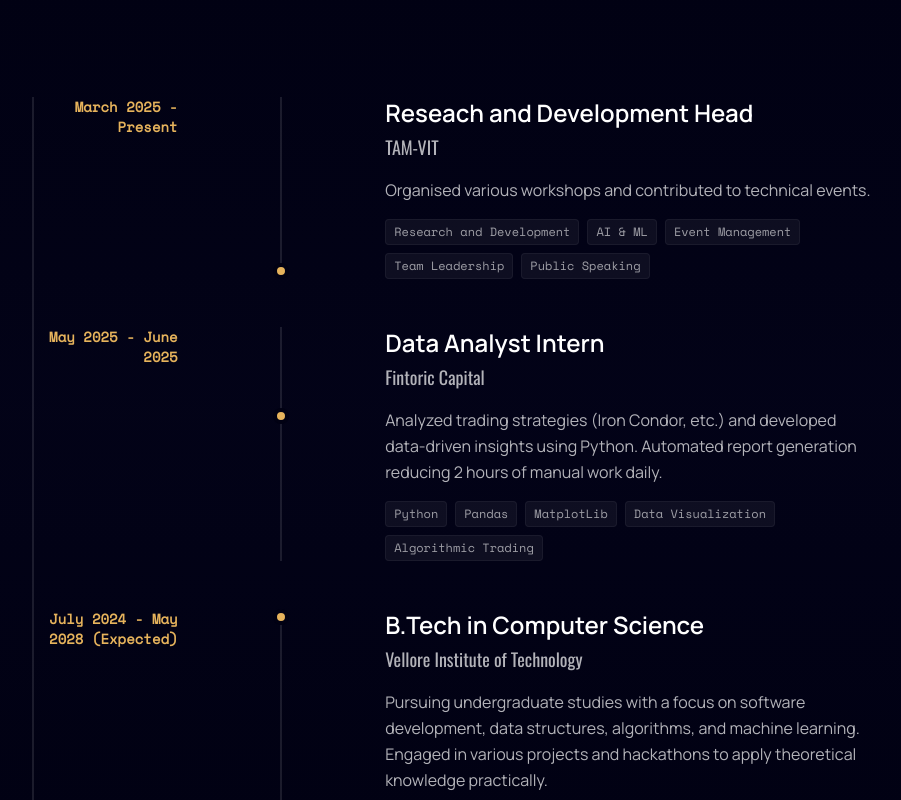
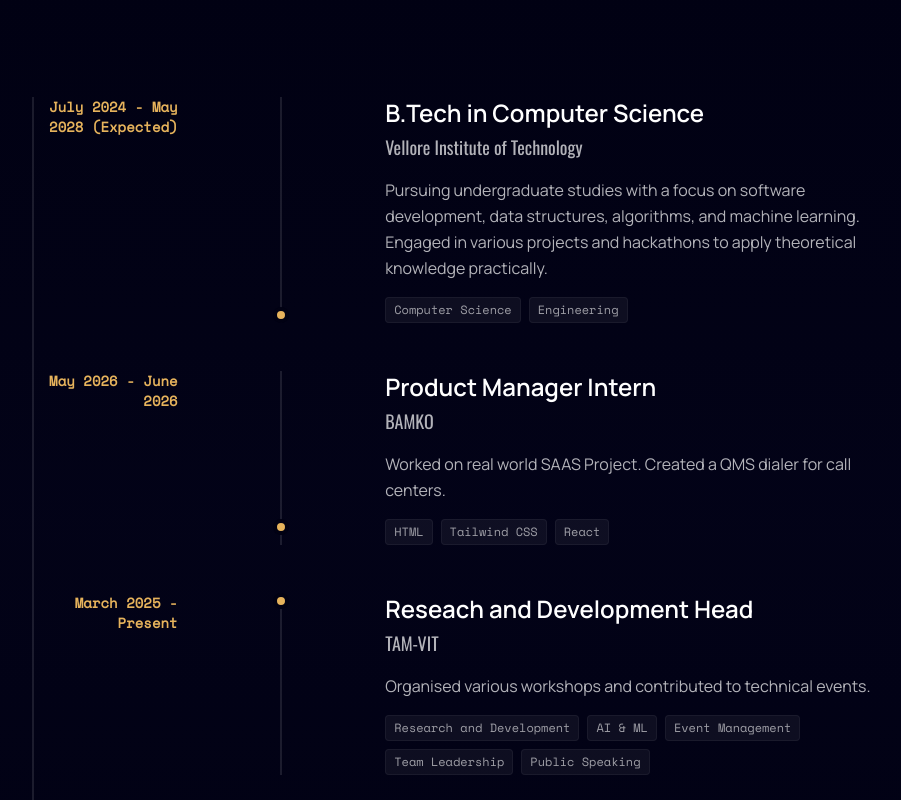
Before and after one commit to parth-garg01/Profile, a React (Vite) app: page / in a window 1280 px wide. Shown: the part 7020-7820 px from the top of the page, without its empty margins (184-1085 px from the left). Built offline with nearby package versions, Linux system fonts and the light colour scheme.

Commit message:
Add educational and internship details to index.js

```diff
--- a/src/data/index.js
+++ b/src/data/index.js
@@ -31,6 +31,20 @@ export const profileData = {
     ],
     journey: [
         {
+            year: "July 2024 - May 2028 (Expected)",
+            role: "B.Tech in Computer Science",
+            company: "Vellore Institute of Technology",
+            description: "Pursuing undergraduate studies with a focus on software development, data structures, algorithms, and machine learning. Engaged in various projects and hackathons to apply theoretical knowledge practically.",
+            tech: ["Computer Science", "Engineering"],
+        },
+         {
+            year: "May 2026 - June 2026",
+            role: "Product Manager Intern",
+            company: "BAMKO",
+            description: "Worked on real world SAAS Project. Created a QMS dialer for call centers.",
+            tech: ["HTML", "Tailwind CSS", "React"],
+        },
+        {
             year: "March 2025 - Present",
             role: "Reseach and Development Head",
             company: "TAM-VIT",
@@ -44,13 +58,7 @@ export const profileData = {
             description: "Analyzed trading strategies (Iron Condor, etc.) and developed data-driven insights using Python. Automated report generation reducing 2 hours of manual work daily.",
             tech: ["Python", "Pandas", "MatplotLib", "Data Visualization", "Algorithmic Trading"],
         },
-        {
-            year: "July 2024 - May 2028 (Expected)",
-            role: "B.Tech in Computer Science",
-            company: "Vellore Institute of Technology",
-            description: "Pursuing undergraduate studies with a focus on software development, data structures, algorithms, and machine learning. Engaged in various projects and hackathons to apply theoretical knowledge practically.",
-            tech: ["Computer Science", "Engineering"],
-        },
+
     ],
     // Merged & Filtered Technical Credentials (Sorted by Year Descending)
     achievements: [
```
